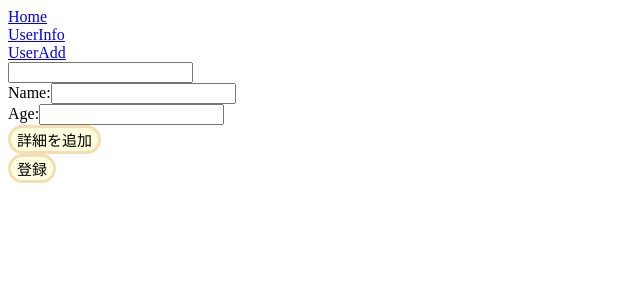
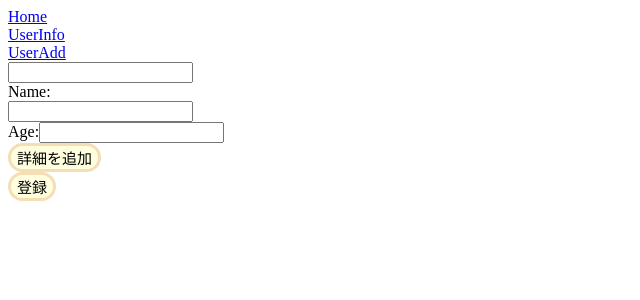
Before and after one commit to koyamal/gae-app, a React (Create React App) app in the folder client/: page /addUser in a window 1280 px wide. Shown: the top 300 px of the page, without its empty margins (0-640 px from the left). Built offline with nearby package versions, Linux system fonts and the light colour scheme.

Commit message:
NameのinputをInputへ変更した

```diff
--- a/client/src/components/pages/UserAdd.tsx
+++ b/client/src/components/pages/UserAdd.tsx
@@ -106,11 +106,9 @@ const UserAdd: React.FC = () => {
       <Input onChangeEvent={(e) => {console.log(e)}} />
       <div>
         Name:
-        <input
+        <Input
           type="text"
-          onChange={(event) => {
-            setUserName(event.target.value);
-          }}
+          onChangeEvent={setUserName}
         />
       </div>
       <div>
```
